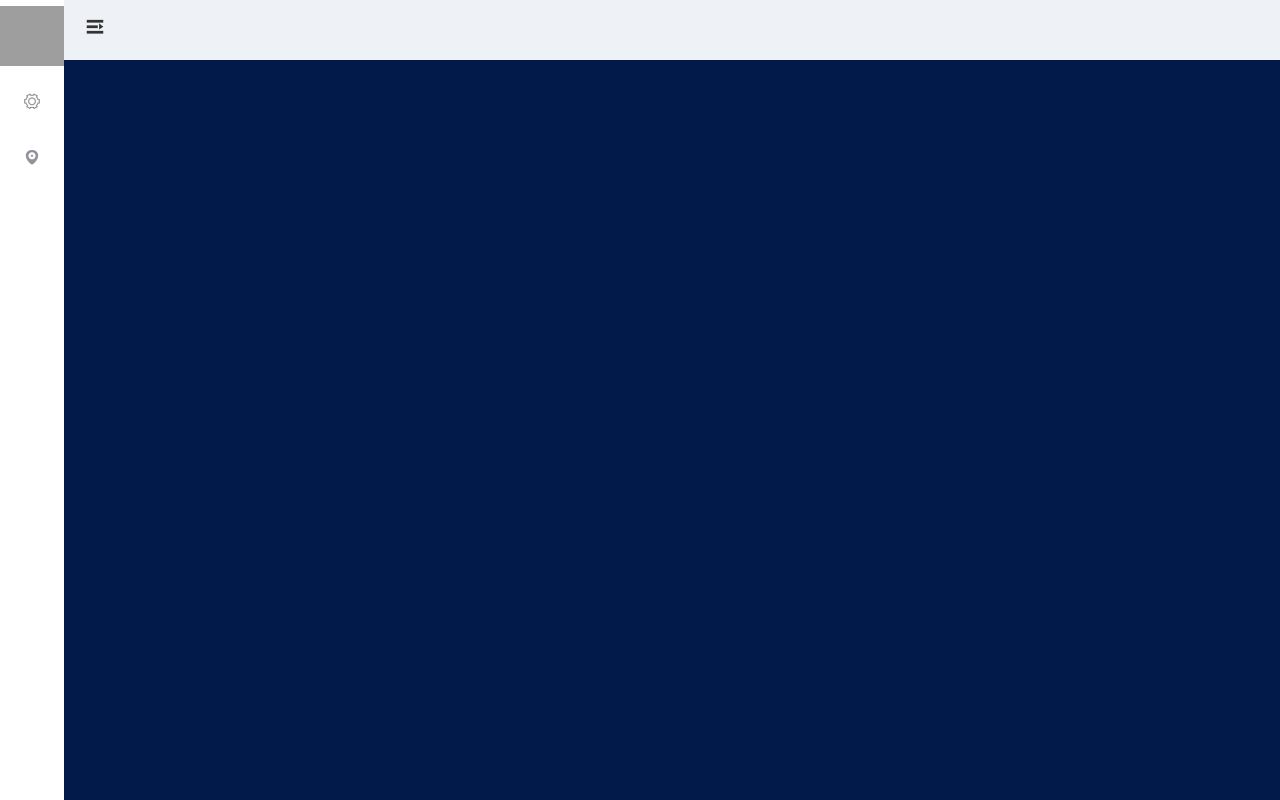
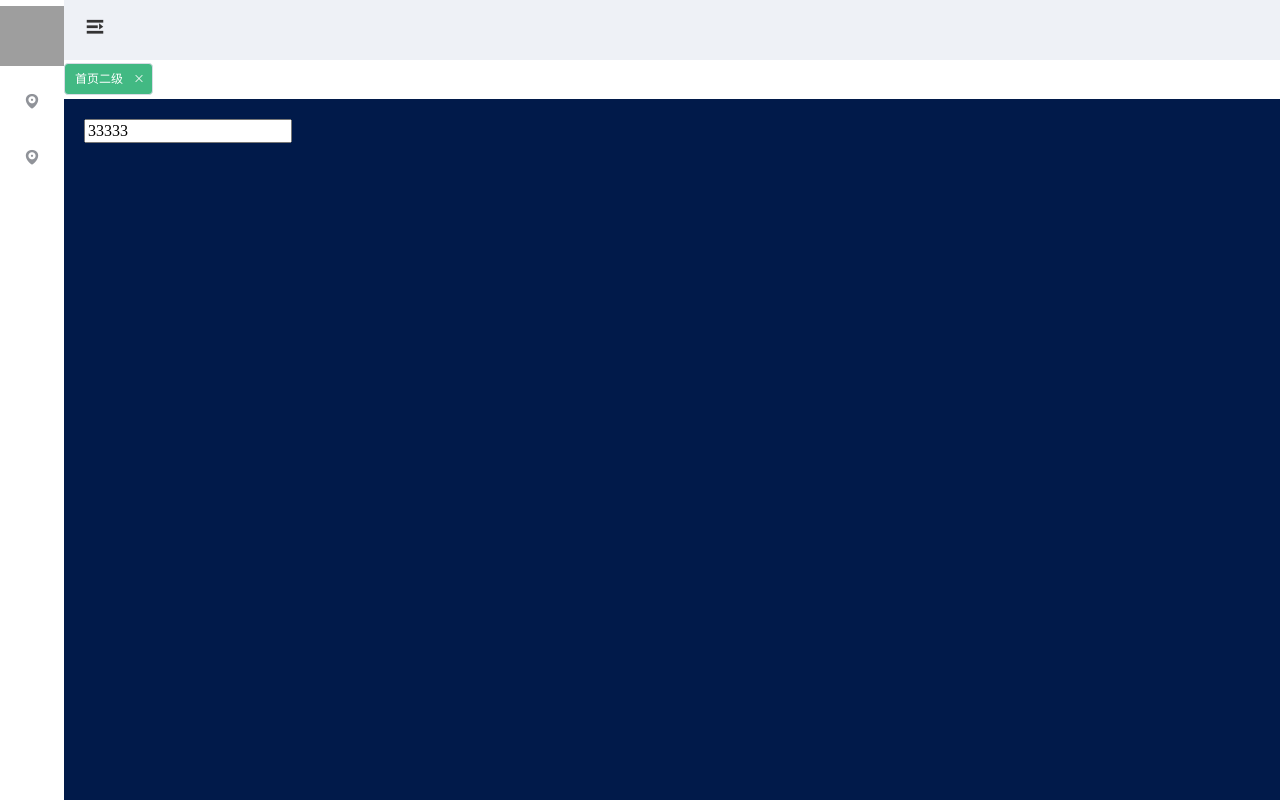
Before and after one commit to sshch3612/vue2-template, a Vue app: page / in a window 1280 px wide. Built offline with nearby package versions, Linux system fonts and the light colour scheme; grey boxes are pictures that could not be loaded.

Commit message:
fix 新增tagsview组件

```diff
--- a/package.json
+++ b/package.json
@@ -58,6 +58,8 @@
     "less": "^3.10.3",
     "less-loader": "^5.0.0",
     "mavon-editor": "^2.9.0",
+    "uuid": "^8.3.2",
+    "vant": "^2.12.2",
     "vue-hot-reload-api": "^2.3.3",
     "vue-loader": "^15.7.1",
     "vue-template-compiler": "^2.6.10"
--- /dev/null
+++ b/src/assets/css/scrollbar.less
@@ -0,0 +1,26 @@
+/**
+*  滚动条样式
+*/
+.scrollbar(@w: 10px, @h: 4px) {
+    &::-webkit-scrollbar {
+        /*滚动条整体样式*/
+        width : @w;
+        /*高宽分别对应横竖滚动条的尺寸*/
+        height: @h;
+    }
+
+    &::-webkit-scrollbar-thumb {
+        /*滚动条里面小方块*/
+        border-radius: 10px;
+        box-shadow   : inset 0 0 5px rgba(0, 0, 0, 0.2);
+        background   : #E1E8FA;
+        cursor       : pointer;
+    }
+
+    &::-webkit-scrollbar-track {
+        /*滚动条里面轨道*/
+        box-shadow   : inset 0 0 5px rgba(0, 0, 0, 0.2);
+        border-radius: 10px;
+        background   : #0A2C66;
+    }
+}
--- /dev/null
+++ b/src/components/tagsview/index.vue
@@ -0,0 +1,129 @@
+<template>
+    <div class="tagsview">
+        <el-tag
+            :class="item.meta.tagId == currentTagid ? 'active' : ''"
+            closable
+            @click="click(item)"
+            @close="remove(item)"
+            v-for="(item, index) in tagsData"
+            :key="index"
+        >
+            {{ item.name }}
+        </el-tag>
+    </div>
+</template>
+<script>
+/**
+ * 1.{name:"text",path:"分分"}
+ *
+ */
+export default {
+    name: "tagsview",
+    props: {
+        // 默认跳转地址
+        defaultPath: {
+            type: String,
+            default: function () {
+                return "/";
+            },
+        },
+    },
+    data() {
+        return {
+            tagsData: {},
+            currentTagid: null,
+        };
+    },
+    methods: {
+        add() {
+            console.log("add");
+        },
+        remove(val) {
+            const { meta } = val;
+            console.log("remove", meta);
+            this.$delete(this.tagsData, meta.tagId);
+
+            if (this.currentTagid === meta.tagId) {
+                // 获取 tagsData 最后一个dataitem
+                const lastTagid = this.getlastTagid();
+                console.log(lastTagid, "lastTagid");
+                if (lastTagid) {
+                    const { path } = this.tagsData[lastTagid];
+                    // 变更路由地址
+                    this.currentTagid = lastTagid;
+                    this.$router.replace({
+                        path,
+                    });
+                } else {
+                    this.$router.replace({
+                        path: this.defaultPath,
+                    });
+                }
+            }
+        },
+        click(val) {
+            const { path } = val;
+            this.$router.push({
+                path,
+            });
+        },
+        active(val) {
+            console.log("激活tagsview Css样式", val);
+        },
+        getlastTagid() {
+            const tagidsArray = Object.keys(this.tagsData);
+            const length = tagidsArray.length;
+            return tagidsArray[length - 1];
+        },
+    },
+    watch: {
+        $route: {
+            handler: function (to, from) {
+                const { name, path, meta } = to;
+                if (meta.tagId) {
+                    this.currentTagid = meta.tagId;
+                    this.$set(this.tagsData, meta.tagId, { name, path, meta });
+                }
+            },
+            immediate: true,
+        },
+    },
+};
+</script>
+<style lang="less" >
+@import "../../assets/css/scrollbar.less";
+.tagsview {
+    display: flex;
+    flex-direction: row;
+    flex-wrap: nowrap;
+    height: 36px;
+    padding-top: 3px;
+    background-color: #fff;
+    overflow-x: hidden;
+    .scrollbar();
+    &:hover {
+        overflow-x: auto;
+    }
+    .el-tag {
+        cursor: pointer;
+        color: #495060;
+        border: 1px solid #d8dce5;
+        background: #fff;
+        margin-right: 6px;
+        .el-tag__close {
+            color: #495060;
+            &:hover {
+                background: #495060;
+                color: #fff;
+            }
+        }
+        &.active {
+            background: #42b983;
+            color: #fff;
+            .el-tag__close {
+                color: #fff;
+            }
+        }
+    }
+}
+</style>
--- a/src/layout/baseLayout.vue
+++ b/src/layout/baseLayout.vue
@@ -27,10 +27,9 @@
                     </span>
                 </div>
             </el-header>
-
+            <tagsView></tagsView>
             <el-main>
-                <router-view>
-                </router-view>
+                <router-view> </router-view>
             </el-main>
         </el-container>
     </el-container>
@@ -72,9 +71,11 @@
 </style>
 <script>
 import treeMenu from "./commom/treeMenu";
+import tagsView from "@/components/tagsview";
 export default {
     components: {
         treeMenu,
+        tagsView,
     },
     props: {
         menuData: {
--- a/src/layout/commom/treeMenu.vue
+++ b/src/layout/commom/treeMenu.vue
@@ -1,6 +1,7 @@
 
 <script>
 import { menuRoutes } from "@/router";
+import { v4 as uuidv4 } from "uuid";
 export default {
     name: "treeMenu",
     props: {
@@ -13,9 +14,18 @@ export default {
         collapse: {
             type: Boolean,
             default: function () {
-                return false;
+                return true;
             },
         },
+    },
+    data() {
+        return {
+            activeIndex: null,
+            menuRoutesData: [],
+        };
+    },
+    mounted() {
+        this.menuRoutesData = this._renderRoutemenu(menuRoutes.children);
     },
     methods: {
         _renderRoutemenu(routes) {
@@ -23,8 +33,10 @@ export default {
             if (routes.length < 0) return;
             return routes.map((route) => {
                 const { name, icon, path, children } = route;
+                let id = uuidv4();
                 if (children) {
                     return {
+                        id,
                         name,
                         icon,
                         path,
@@ -32,6 +44,7 @@ export default {
                     };
                 } else {
                     return {
+                        id,
                         name,
                         icon,
                         path,
@@ -42,11 +55,10 @@ export default {
         renderMenu(treeMenu) {
             if (!Array.isArray(treeMenu)) throw new Error("菜单结构出错!");
             if (treeMenu.length < 0) return;
-
             return treeMenu.map((item, index) => {
                 if (item.children) {
                     return (
-                        <el-submenu index={item.path}>
+                        <el-submenu index={item.id}>
                             <template slot="title">
                                 <i class="el-icon-location"></i>
                                 <span slot="title">{item.name}</span>
@@ -65,6 +77,15 @@ export default {
             });
         },
     },
+    watch: {
+        // 左侧菜单和url同步
+        $route: {
+            handler: function () {
+                this.activeIndex = this.$route.path;
+            },
+            immediate: true,
+        },
+    },
     render() {
         return (
             <el-menu
@@ -74,12 +95,14 @@ export default {
                     border: "none",
                 }}
                 router={true}
+                default-active={this.activeIndex}
                 collapse-transition={true}
+                unique-opened={true}
             >
                 {this.renderMenu(
                     this.menuData.length > 0
                         ? this.menuData
-                        : this._renderRoutemenu(menuRoutes.children)
+                        : this.menuRoutesData
                 )}
             </el-menu>
         );
--- a/src/main.js
+++ b/src/main.js
@@ -13,12 +13,14 @@ import echarts from "./assets/js/echarts";
 import store from "./store";
 import filter from "./filter";
 
+import { Search } from "vant";
 
 import "./assets/css/variable.less";
 import "./assets/css/global.less";
 // import './util/rem.js'
 import moment from "moment";
 
+Vue.use(Search);
 Vue.use(ElementUI);
 
 Vue.config.productionTip = false;
--- a/src/router/index.js
+++ b/src/router/index.js
@@ -1,5 +1,12 @@
 import Vue from "vue";
 import Router from "vue-router";
+
+// fix Uncaught (in promise) NavigationDuplicated: Avoided redundant navigation to current location: "/markdown".
+const originalPush = Router.prototype.push;
+Router.prototype.push = function push(location) {
+    return originalPush.call(this, location).catch(err => err);
+};
+
 
 Vue.use(Router);
 
@@ -20,19 +27,50 @@ const menuRoutes = {
     component: () => import("@/layout/baseLayout.vue"),
     children: [
         {
+            path: "",
+            name: "首页",
+            children: [{
                 path: "/",
-            name: "首页",
+                name: "首页二级",
+                meta: {
+                    tagId: "home"
+                },
+                component: () => import("@/views/index.vue"),
+            }]
         },
         {
             path: "",
             name: "编辑器(二次开发)",
+            children: [{
+                path: "",
+                name: "二级导航",
                 children: [
                     {
                         path: "/markdown",
                         name: "MarkDown编辑器",
+                        meta: {
+                            tagId: "markdown"
+                        },
                         component: () => import("@/components/markdown/index.vue")
                     }
                 ]
+            },
+            {
+                path: "",
+                name: "二级导航12",
+                children: [
+                    {
+                        path: "/ceshi",
+                        name: "测试",
+                        meta: {
+                            tagId: "ceshi"
+                        },
+                        component: () => import("@/views/index.vue"),
+                    }
+                ]
+            }
+            ]
+
         },
     ],
 };
--- a/src/store/index.js
+++ b/src/store/index.js
@@ -1,11 +1,13 @@
 import Vue from "vue";
 import Vuex from "vuex";
 // import attendance from "./modules/attendance";
+import test from "./modules/test";
 
 Vue.use(Vuex);
 
 export default new Vuex.Store({
     modules: {
+        test
         // attendance
     },
 });
--- a/src/store/modules/test.js
+++ b/src/store/modules/test.js
@@ -1,20 +1,22 @@
 
 const state = () => ({
-    count: 0
+    count: "33333"
 });
 
 const actions = {
     // -> dispatch('test/change')
     change({ state, commit, rootState }, { params }) {
-    /**/
+        /**/
     },
 
 };
 
 const mutations = {
     // -> commit('test/change')
-    change(state, data) {
-    /** */
+    change(state, payload) {
+        /** */
+        console.log(payload, 444);
+        state.count = payload;
     },
 };
 
--- a/src/views/index.vue
+++ b/src/views/index.vue
@@ -1,8 +1,30 @@
 <template>
-    <div class="test">hello world !</div>
+    <div class="test">
+        <van-search
+            v-model="value"
+            placeholder="请输入搜索关键词"
+            @input="handleinput"
+        />
+    </div>
 </template>
 <script>
-export default {};
+export default {
+    computed: {
+        value: {
+            get() {
+                return this.$store.state.test.count;
+            },
+            set(newVal) {
+                this.$store.commit("test/change", newVal);
+            },
+        },
+    },
+    methods: {
+        handleinput(val) {
+            console.log("input", val);
+        },
+    },
+};
 </script>
 <style lang="less" scoped>
 </style>
```
Also changed, not shown: src/components/tagsview/tagview.md (added, +8 -0 lines), src/utils/util.js (added, +25 -0 lines). Lines whose indentation alone changed are shown as unchanged.
